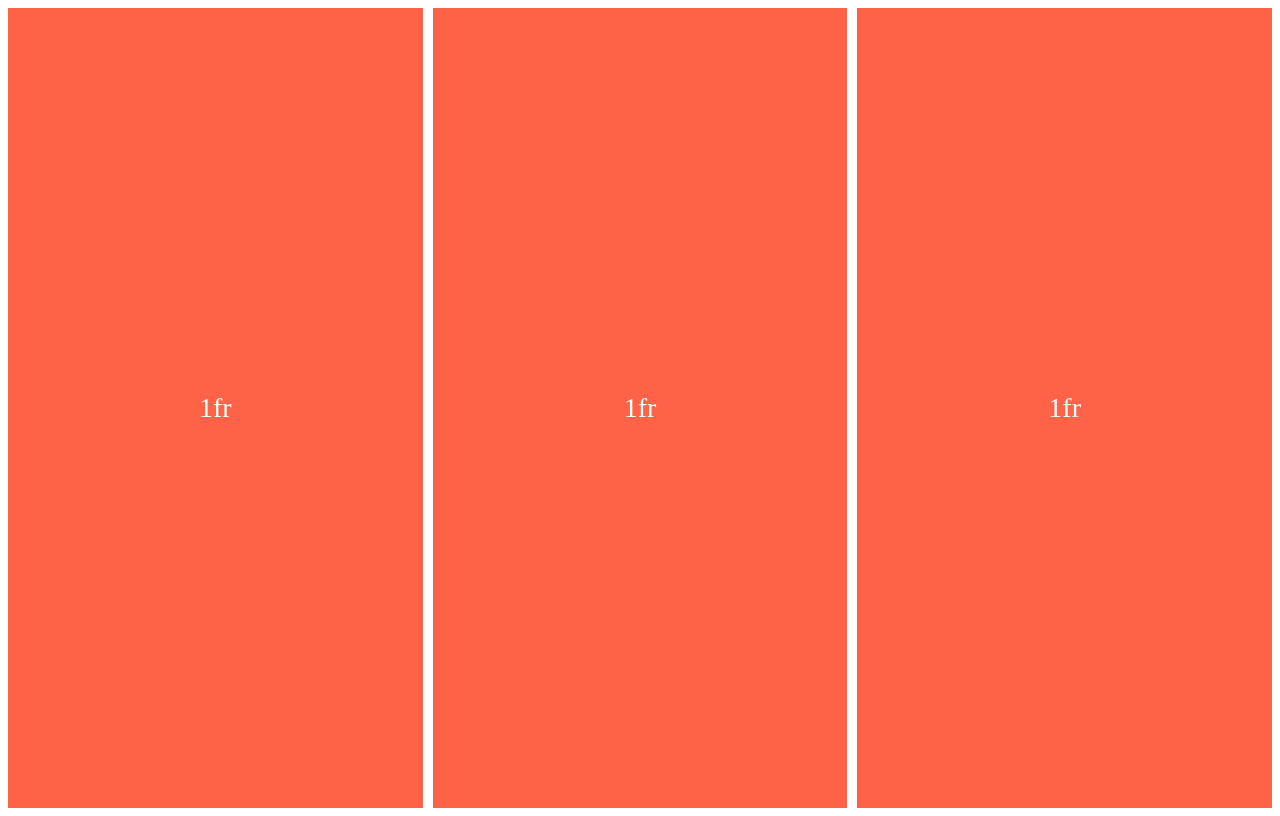
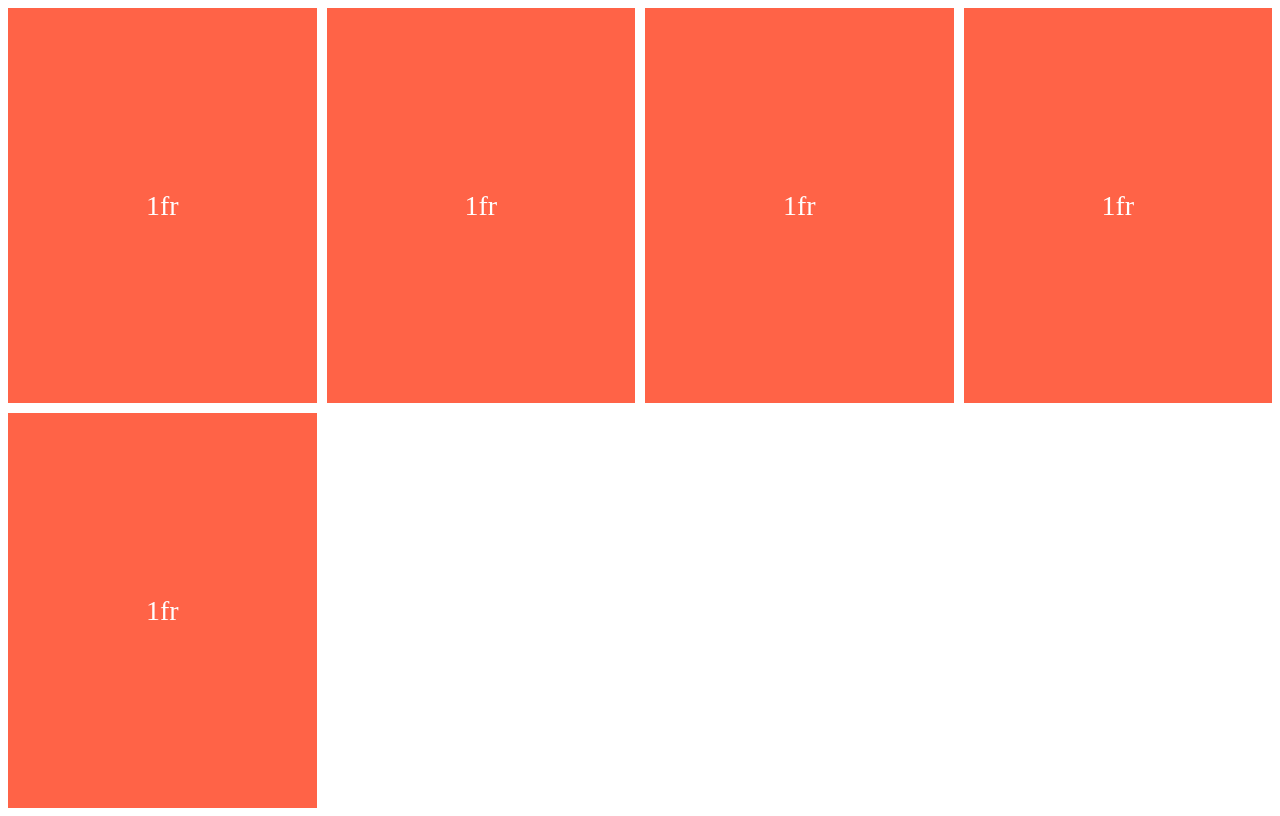
Before and after one commit to markchck/cssStudy, a plain HTML site: page index.html in a window 1280 px wide. Drawn offline with Linux system fonts and the light colour scheme.

Commit message:
auto-fill, auto-fit"

```diff
--- a/index.html
+++ b/index.html
@@ -11,6 +11,8 @@
       <div class="child">1fr</div>
       <div class="child">1fr</div>
       <div class="child">1fr</div>
+      <div class="child">1fr</div>
+      <div class="child">1fr</div>
     </div>
   </body>
 </html>
--- a/style.css
+++ b/style.css
@@ -2,7 +2,7 @@
   display: grid;
   gap: 10px;
   height: 100vh;
-  grid-template-columns: 1fr minmax(250px, 1fr) 1fr;
+  grid-template-columns: repeat(auto-fit, minmax(250px, 1fr));
 }
 
 .child {
```
